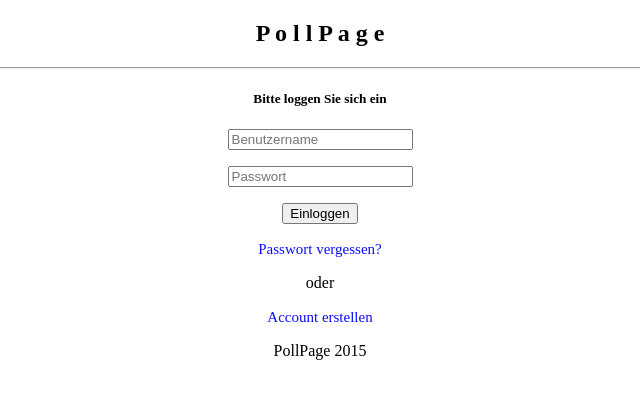
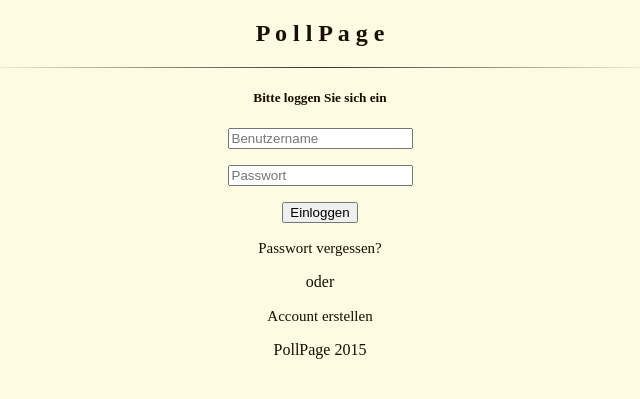
Before and after one commit to AnhMinhNguyen/PollPage, a PHP site: page / in a window 1280 px wide. Shown: the top 399 px of the page, without its empty margins (320-960 px from the left). Run offline with PHP 8.4, Linux system fonts and the light colour scheme.

Commit message:
Update style.css

```diff
--- a/Dokumentation/style.css
+++ b/Dokumentation/style.css
@@ -3,35 +3,48 @@
 body {
 	text-align: center;
 	font-family: ;
-	background-color: #;
+	background-color: #fdfbe1;
+	color: #190c00;
 }
 
 
 #header {
 	padding: 20px;
+	color: #190c00;
+}
+
+hr {
+	border: 0;
+	height: 1px;
+	width: 700px;
+	background-image:
+	linear-gradient(to right, rgba(0, 0, 0, 0), rgba(0, 0, 0, 0.80), rgba(0, 0, 0, 0));
 }
 
 a:link	{
 font-size: 15px;
-color: #0D0DFF;
+color: #190c00;
 text-decoration: none;
 }
 
 a:hover {
-color: #FF0000;
+color: #936100;
 }
 
 
 #textarea_frage {
    resize: none;
+   color: #190c00;
 }
 
 
 #textarea_antwort {
    resize: none;
+   color: #190c00;
 }
 
 
 footer {
     display: block;
+	color: #190c00;
 }
```
